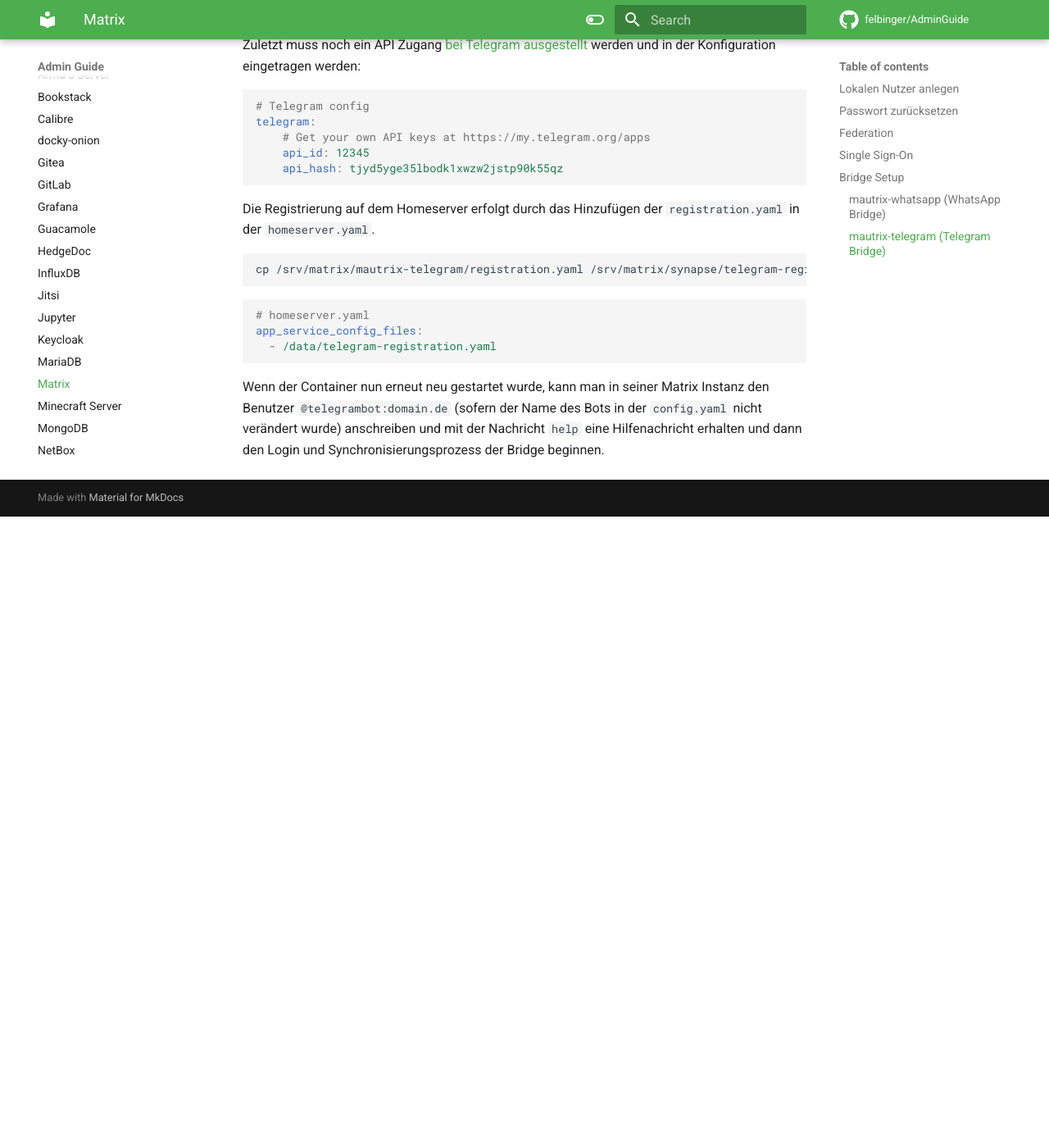
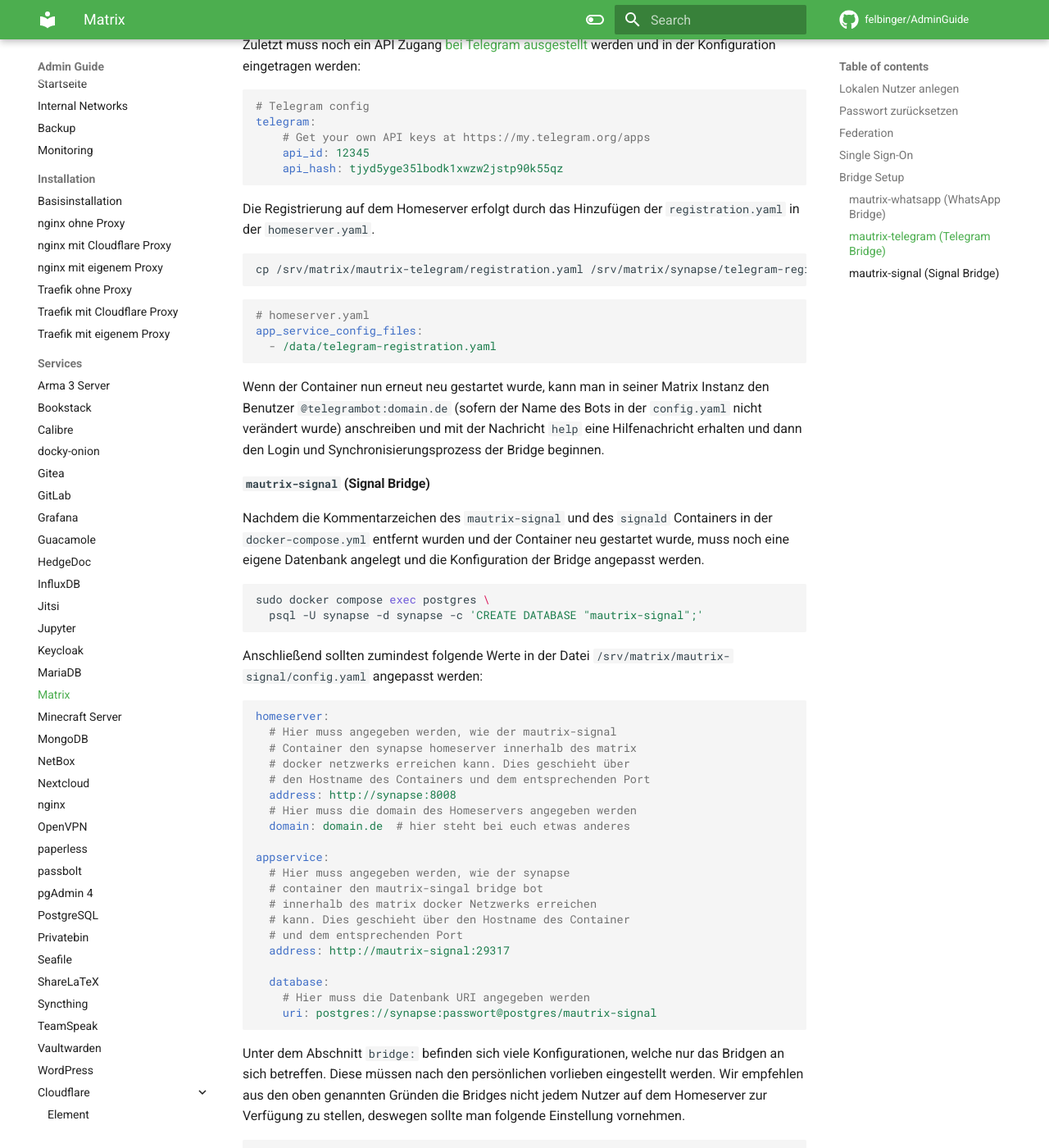
Before and after one commit to felbinger/AdminGuide, an MkDocs documentation site: the page built from docs/services/matrix.md, in a window 1280 px wide and 1400 px high, scrolled down 7981 px. Shown: the whole window at 82% size. Built offline with MkDocs 1.6.1 and Material for MkDocs 9.7.7, drawn with Linux system fonts in a browser that asks for light colours; comment, search, counter and statistics services are not loaded; before the commit the page ends 8611 px from its top, so only the background shows below that; some of the changed text lies outside the part shown.

Commit message:
Improved passbolt, added seafile and signal (#101)
* improved passbolt, added seafile

* improved passbolt, added seafile

* improved matrix.md

````diff
--- a/docs/services/matrix.md
+++ b/docs/services/matrix.md
@@ -372,7 +372,7 @@ homeserver:
   # den Hostname des Containers und dem entsprechenden Port
   address: http://synapse:8008
   # Hier muss die domain des Homeservers angegeben werden
-  domain: example.com  # hier steht bei euch etwas anderes
+  domain: domain.de  # hier steht bei euch etwas anderes
 
 appservice:
   # Hier muss angegeben werden, wie der synapse
@@ -424,3 +424,67 @@ app_service_config_files:
 Wenn der Container nun erneut neu gestartet wurde, kann man in seiner Matrix Instanz den Benutzer `@telegrambot:domain.de`
 (sofern der Name des Bots in der `config.yaml` nicht verändert wurde) anschreiben und mit der Nachricht `help` eine
 Hilfenachricht erhalten und dann den Login und Synchronisierungsprozess der Bridge beginnen.
+
+
+#### `mautrix-signal` (Signal Bridge)
+Nachdem die Kommentarzeichen des `mautrix-signal` und des `signald` Containers in der `docker-compose.yml` entfernt
+wurden und der Container neu gestartet wurde, muss noch eine eigene Datenbank angelegt und die Konfiguration der Bridge
+angepasst werden.
+
+```shell
+sudo docker compose exec postgres \
+  psql -U synapse -d synapse -c 'CREATE DATABASE "mautrix-signal";'
+```
+
+Anschließend sollten zumindest folgende Werte in der Datei `/srv/matrix/mautrix-signal/config.yaml` angepasst werden:
+
+```yaml
+homeserver:
+  # Hier muss angegeben werden, wie der mautrix-signal
+  # Container den synapse homeserver innerhalb des matrix
+  # docker netzwerks erreichen kann. Dies geschieht über
+  # den Hostname des Containers und dem entsprechenden Port
+  address: http://synapse:8008
+  # Hier muss die domain des Homeservers angegeben werden
+  domain: domain.de  # hier steht bei euch etwas anderes
+
+appservice:
+  # Hier muss angegeben werden, wie der synapse
+  # container den mautrix-singal bridge bot
+  # innerhalb des matrix docker Netzwerks erreichen
+  # kann. Dies geschieht über den Hostname des Container
+  # und dem entsprechenden Port
+  address: http://mautrix-signal:29317
+
+  database:
+    # Hier muss die Datenbank URI angegeben werden
+    uri: postgres://synapse:passwort@postgres/mautrix-signal
+```
+
+Unter dem Abschnitt `bridge:` befinden sich viele Konfigurationen, welche nur das Bridgen an sich betreffen. Diese müssen
+nach den persönlichen vorlieben eingestellt werden. Wir empfehlen aus den oben genannten Gründen die Bridges nicht
+jedem Nutzer auf dem Homeserver zur Verfügung zu stellen, deswegen sollte man folgende Einstellung vornehmen.
+
+```yaml
+bridge:
+  permissions:
+    "*": "relaybot"
+    "example.com": "full"  # entfernen
+    "@admin:example.com": "admin"  # vorne eigenen matrix user eintragen
+```
+
+Die Registrierung auf dem Homeserver erfolgt durch das Hinzufügen der `registration.yaml` in der `homeserver.yaml`.
+
+```shell
+cp /srv/matrix/mautrix-signal/registration.yaml /srv/matrix/synapse/signal-registration.yaml
+```
+
+```yaml
+# homeserver.yaml
+app_service_config_files:
+  - /data/signal-registration.yaml
+```
+
+Wenn der Container nun erneut neu gestartet wurde, kann man in seiner Matrix Instanz den Benutzer `@signalbot:domain.de`
+(sofern der Name des Bots in der `config.yaml` nicht verändert wurde) anschreiben und mit der Nachricht `help` eine
+Hilfenachricht erhalten und dann den Login und Synchronisierungsprozess der Bridge beginnen.
````
Also changed, not shown: README.md (+0 -4 lines), docs/services/netbox.md (+4 -0 lines), docs/services/seafile.md (added, +107 -0 lines).
